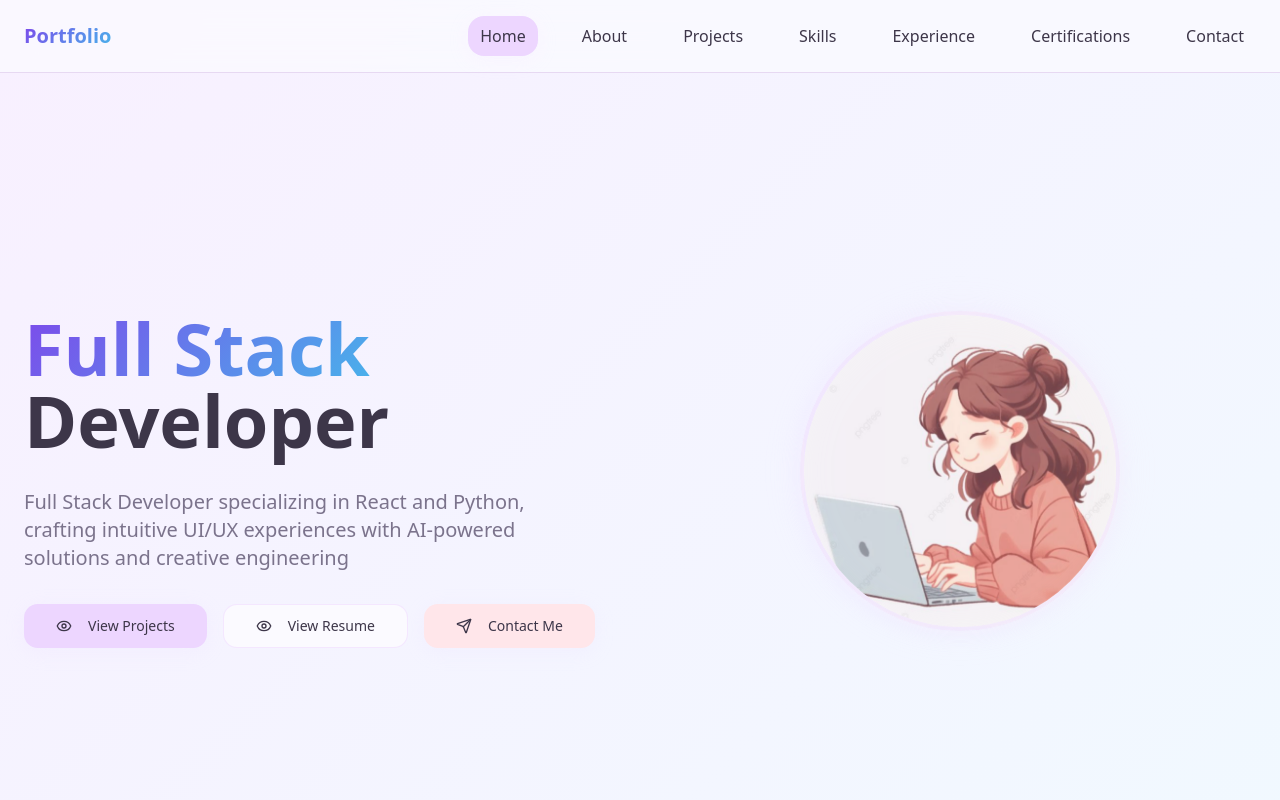
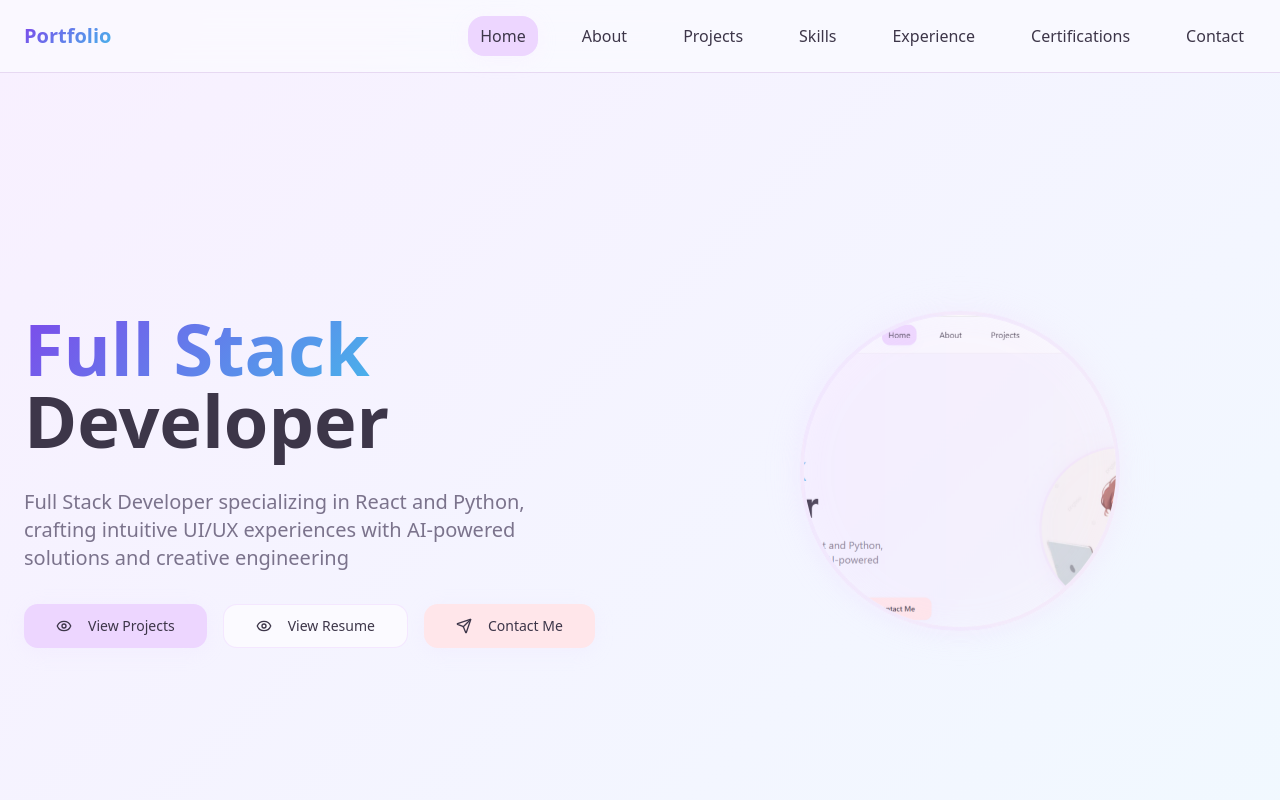
Before and after one commit to RemyAthisayaa17/RemyAthisayaa-Portfolio, a React (Vite) app: page / in a window 1280 px wide. Shown: the top 800 px of the page. Built offline with nearby package versions, Linux system fonts and the light colour scheme.

Commit message:
Update hero section image

```diff
--- a/src/components/home/HeroSection.tsx
+++ b/src/components/home/HeroSection.tsx
@@ -118,7 +118,7 @@ crafting intuitive UI/UX experiences with AI-powered solutions and creative engi
           }} className="relative">
               <div className="w-64 h-64 lg:w-80 lg:h-80 rounded-full overflow-hidden bg-gradient-to-br from-primary/20 to-secondary/20 backdrop-blur-sm border-4 border-primary/20 shadow-soft">
                 <img
-                  src="/lovable-uploads/f53965dd-976f-4a9d-8420-0f9a3f854afb.png"
+                  src="/lovable-uploads/profile-photo.png"
                   alt="Remy Athisayaa - Full Stack Developer"
                   className="w-full h-full object-cover"
                 />
```
Also changed, not shown: public/lovable-uploads/profile-photo.png (added).
